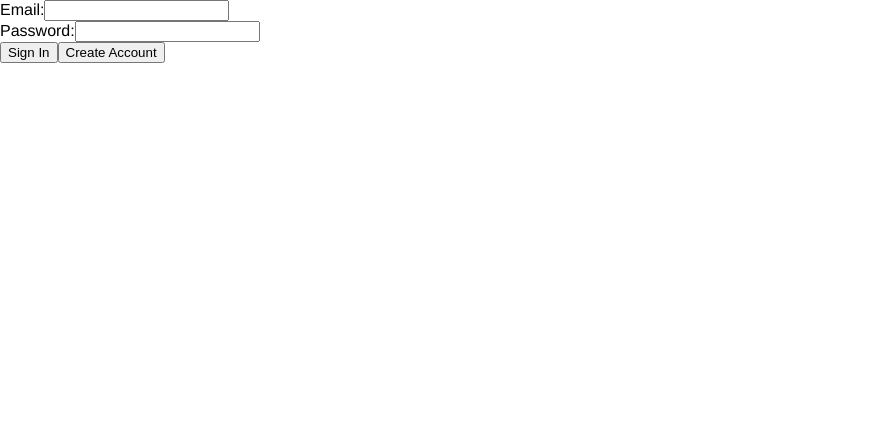
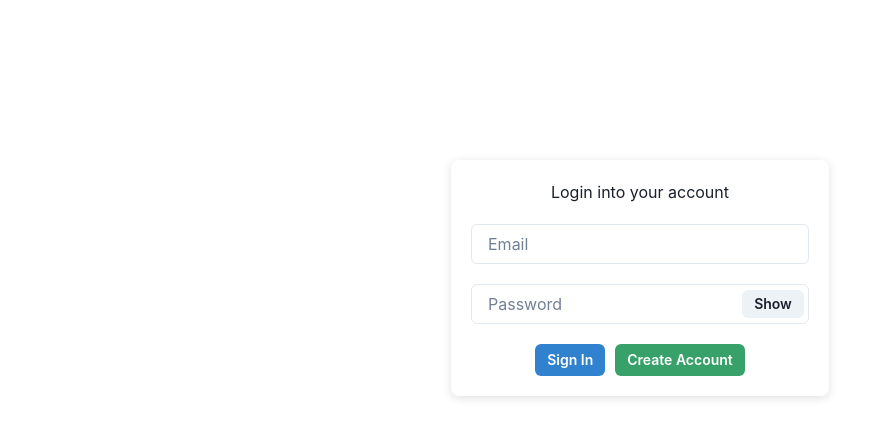
Before and after one commit to SupremeHan/game-launcher, a React (Vite) app: page /login in a window 1280 px wide. Shown: the top 438 px of the page, without its empty margins (0-893 px from the left). Built offline with nearby package versions, Linux system fonts and the light colour scheme; no server answers.

Commit message:
ChakraUI implementation, Login page redesign

```diff
--- a/package.json
+++ b/package.json
@@ -9,8 +9,12 @@
     "preview": "vite preview"
   },
   "dependencies": {
+    "@chakra-ui/react": "^2.4.8",
+    "@emotion/react": "^11.10.5",
+    "@emotion/styled": "^11.10.5",
     "axios": "^1.2.2",
     "firebase": "^9.15.0",
+    "framer-motion": "^6.5.1",
     "react": "^18.2.0",
     "react-dom": "^18.2.0",
     "react-router": "^6.6.1",
--- a/src/layout/Layout.scss
+++ b/src/layout/Layout.scss
@@ -4,3 +4,32 @@
   height: 100vh;
   line-height: unset;
 }
+
+.Main {
+  padding: 20px;
+}
+
+.Sidebar {
+  display: flex;
+  flex-direction: column;
+  width: 150px;
+  align-items: center;
+  justify-content: space-between;
+  background-color: #1e1e1e;
+
+  &__nav {
+    display: flex;
+    flex-direction: column;
+    margin-top: 40px;
+    gap: 20px;
+
+    a {
+      color: #fff;
+      text-decoration: none;
+    }
+  }
+
+  button {
+    margin-bottom: 40px;
+  }
+}
--- /dev/null
+++ b/src/layout/Login/Login.scss
@@ -0,0 +1,27 @@
+.Login__wrapper {
+  display: grid;
+  height: 100vh;
+  margin-top: 20vh;
+}
+
+.Login {
+  max-width: 500px;
+  height: max-content;
+  display: flex;
+  flex-direction: column;
+  margin: 0 auto;
+  padding: 20px;
+  border-radius: 8px;
+  box-shadow: rgba(99, 99, 99, 0.2) 0px 2px 8px 0px;
+  text-align: center;
+
+  &__input {
+    margin: 10px 0px;
+  }
+
+  &__buttons {
+    display: flex;
+    justify-content: center;
+    gap: 10px;
+  }
+}
--- a/src/layout/Login/index.tsx
+++ b/src/layout/Login/index.tsx
@@ -1,13 +1,17 @@
-import { useRef, useContext } from "react";
+import { useRef, useContext, useState } from "react";
 import { auth } from "../../../firebase";
 import { AuthContext } from "../../context/AuthContext";
 import { Navigate } from "react-router-dom";
+import "./Login.scss";
+import { Button, Input, InputGroup, InputRightElement } from "@chakra-ui/react";
 
 export const Login = () => {
   const user = useContext(AuthContext);
-
   const emailRef = useRef<HTMLInputElement>(null);
   const passwordRef = useRef<HTMLInputElement>(null);
+  const [show, setShow] = useState(false);
+
+  const handleClick = () => setShow(!show);
 
   const createAccount = async () => {
     try {
@@ -33,24 +37,52 @@ export const Login = () => {
   }
 
   return (
-    <div>
-      <form>
-        <label>
-          Email:
-          <input type="email" ref={emailRef} />
-        </label>
-        <br />
-        <label>
-          Password:
-          <input type="password" ref={passwordRef} />
-        </label>
-        <br />
-        <button type="button" onClick={signIn}>
-          Sign In
-        </button>
-        <button type="button" onClick={createAccount}>
-          Create Account
-        </button>
+    <div className="Login__wrapper">
+      <form className="Login">
+        <h3>Login into your account</h3>
+        <div className="Login__input">
+          <Input
+            placeholder="Email"
+            size="md"
+            type="email"
+            className="Login__input"
+            ref={emailRef}
+          />
+
+          <InputGroup size="md" className="Login__input">
+            <Input
+              ref={passwordRef}
+              pr="4.5rem"
+              type={show ? "text" : "password"}
+              placeholder="Password"
+            />
+            <InputRightElement width="4.5rem">
+              <Button h="1.75rem" size="sm" onClick={handleClick}>
+                {show ? "Hide" : "Show"}
+              </Button>
+            </InputRightElement>
+          </InputGroup>
+        </div>
+        <div className="Login__buttons">
+          <Button
+            colorScheme={"blue"}
+            size="sm"
+            type="button"
+            className="Login__button"
+            onClick={signIn}
+          >
+            Sign In
+          </Button>
+          <Button
+            colorScheme={"green"}
+            size="sm"
+            type="button"
+            className="Login__button"
+            onClick={createAccount}
+          >
+            Create Account
+          </Button>
+        </div>
       </form>
     </div>
   );
--- a/src/layout/index.tsx
+++ b/src/layout/index.tsx
@@ -16,16 +16,18 @@ export function Layout() {
 
   return (
     <div className="Layout">
-      <div style={{ display: "flex", flexDirection: "column" }}>
-        <NavLink to={"/dashboard"}>Dashboard</NavLink>
-        <NavLink to={"/shop"}>Shop</NavLink>
-        <NavLink to={"/library"}>Library</NavLink>
+      <div className="Sidebar">
+        <div className="Sidebar__nav">
+          <NavLink to={"/dashboard"}>Dashboard</NavLink>
+          <NavLink to={"/shop"}>Shop</NavLink>
+          <NavLink to={"/library"}>Library</NavLink>
+        </div>
 
         <button type="button" onClick={signOut}>
           Sign Out
         </button>
       </div>
-      <main>
+      <main className="Main">
         <Outlet />
       </main>
     </div>
--- a/src/main.tsx
+++ b/src/main.tsx
@@ -1,13 +1,16 @@
-import React from 'react';
-import ReactDOM from 'react-dom/client';
-import App from './App';
-import { AuthProvider } from './context/AuthContext';
-import './index.css';
+import { ChakraProvider } from "@chakra-ui/react";
+import React from "react";
+import ReactDOM from "react-dom/client";
+import App from "./App";
+import { AuthProvider } from "./context/AuthContext";
+import "./index.css";
 
-ReactDOM.createRoot(document.getElementById('root') as HTMLElement).render(
+ReactDOM.createRoot(document.getElementById("root") as HTMLElement).render(
   <React.StrictMode>
-    <AuthProvider>
-      <App />
-    </AuthProvider>
-  </React.StrictMode>
+    <ChakraProvider>
+      <AuthProvider>
+        <App />
+      </AuthProvider>
+    </ChakraProvider>
+  </React.StrictMode>,
 );
--- /dev/null
+++ b/src/theme.ts
@@ -0,0 +1,8 @@
+import { theme } from "@chakra-ui/react";
+
+const customTheme = {
+  ...theme,
+  colors: {
+    ...theme.colors,
+  },
+};
```
Also changed, not shown: 1 other file (tests, documents, lock files or other folders).
